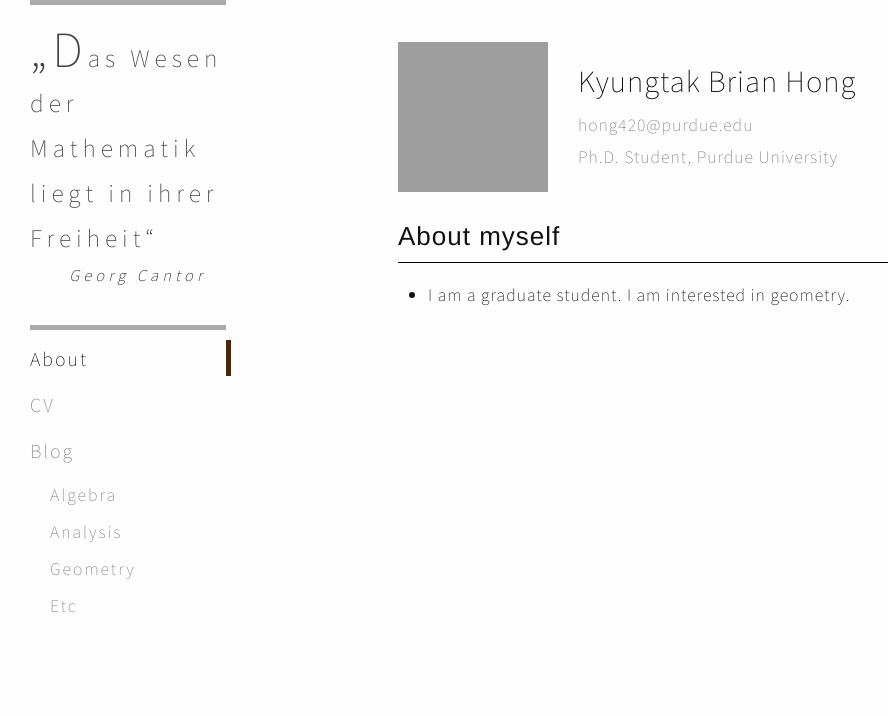
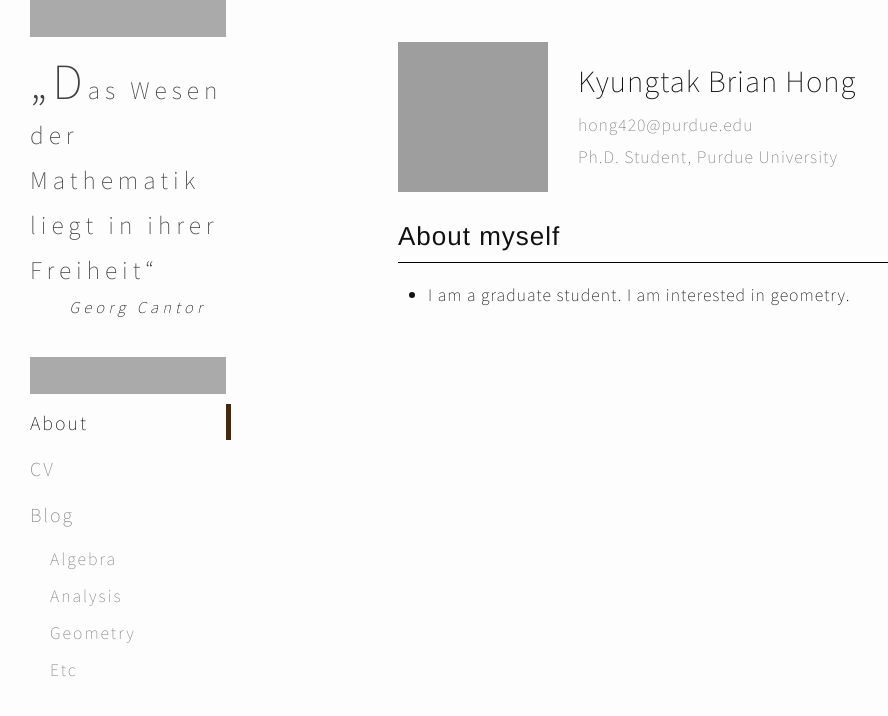
Before and after one commit to Kyungtak-Hong/kyungtak-hong.github.io, a Jekyll site: the page built from index.md, in a window 1280 px wide. Shown: the top 716 px of the page, without its empty margins (0-888 px from the left). Built offline with Jekyll 4.4.1, drawn with Linux system fonts in a browser that asks for light colours; grey boxes are pictures that could not be loaded.

Commit message:
Update _layout.scss

```diff
--- a/_sass/_layout.scss
+++ b/_sass/_layout.scss
@@ -29,10 +29,13 @@
 }
 .site-header-line {
     display: block;
-    height:5px;
+    height:7px;
     width:100%;
     margin:0px;
-    padding:0px;
+    padding-top:15px;
+    padding-bottom:15px;
+    padding-left:0px;
+    padding-right:0px;
     background-color: #aaaaaa;
 }
 
```
